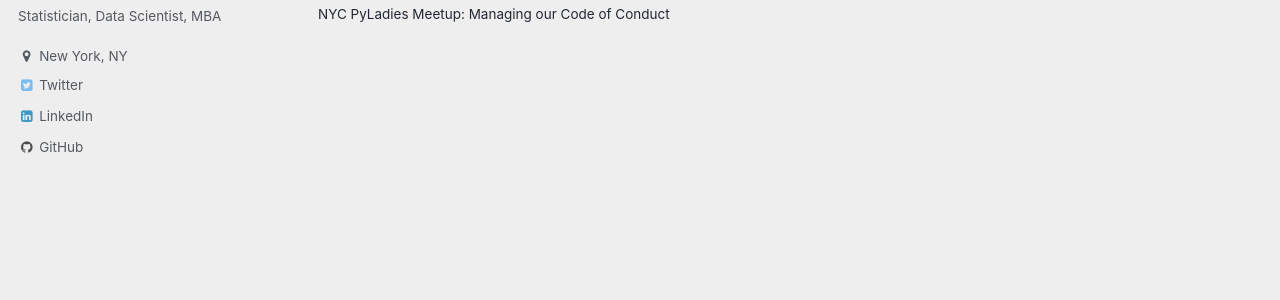
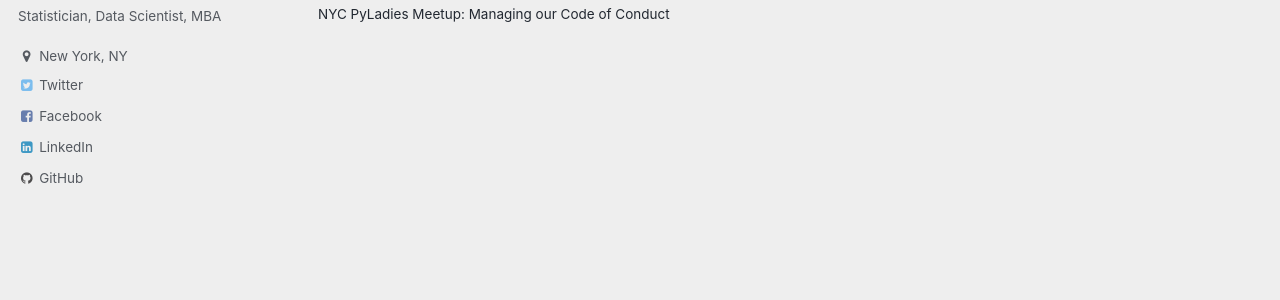
Before and after one commit to reshamas/reshamas.github.io, a Jekyll site: the page built from index.html, in a window 1280 px wide. Shown: the part 239-539 px from the top of the page. Built offline with Jekyll 4.4.1, drawn with Linux system fonts in a browser that asks for light colours; the list of posts is cut into pages by our own code.

Commit message:
Update _config.yml

```diff
--- a/_config.yml
+++ b/_config.yml
@@ -13,7 +13,7 @@ title                    : "my posts"
 title_separator          : "-"
 name                     : "Reshama"
 description              : "Data Science & More"
-url                      : # https://reshamas.github.io # the base hostname & protocol for your site e.g. "https://mmistakes.github.io"
+url                      : https://reshamas.github.io # the base hostname & protocol for your site e.g. "https://mmistakes.github.io"
 baseurl                  :  # the subpath of your site, e.g. "/blog"
 repository               : # GitHub username/repo-name e.g. "mmistakes/minimal-mistakes"
 teaser                   : # path of fallback teaser image, e.g. "/assets/images/500x300.png"
@@ -94,7 +94,7 @@ author:
   codepen          :
   dribbble         :
   flickr           :
-  facebook         :
+  facebook         : "reshama"
   foursquare       :
   github           : "reshamas"
   gitlab           :
```
